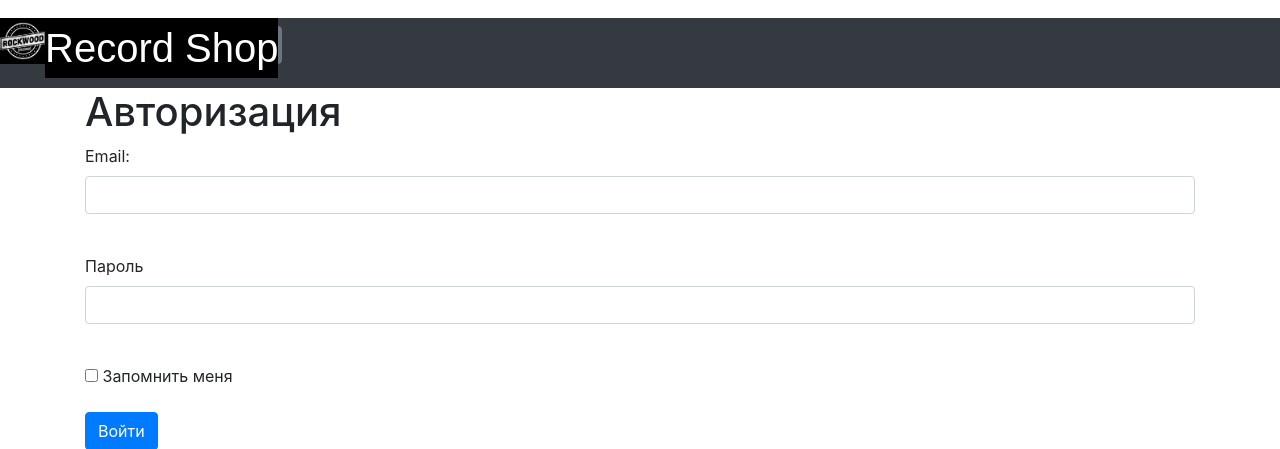
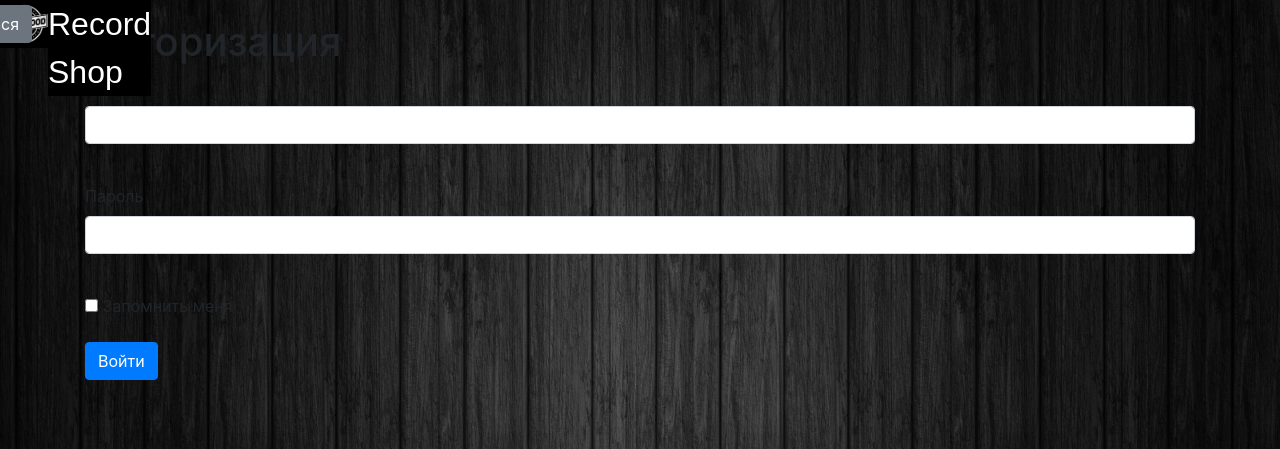
Before and after one commit to RiffLesss/record_shop, a Flask app: page /login in a window 1280 px wide. Shown: the top 449 px of the page. Run offline with Flask 2, Linux system fonts and the light colour scheme; parts of the project's set-up code (start-up, migrations or seed data) failed here and were passed over; some libraries are stand-ins or nearby versions.

Commit message:
New commit...again

```diff
--- a/Main.py
+++ b/Main.py
@@ -19,7 +19,7 @@ login_manager = LoginManager()
 login_manager.init_app(app)
 
 def main():
-    db_session.global_init("db/shop.db")
+    db_session.global_init("db/shops.db")
     #app.run()
     session = db_session.create_session()
 
@@ -32,13 +32,6 @@ def main():
         product_photo = session.query(Product_Photo)
         return render_template("index.html", products=products, users=users, product_photo=product_photo, carts=carts)
 
-    @app.route("/all_departments")
-    def index_dep():
-        session = db_session.create_session()
-        jobs = session.query(Jobs)
-        users = session.query(User)
-        departments = session.query(Departments)
-        return render_template("index_dep.html", jobs=jobs, users=users, departments=departments)
 
     @app.route('/register', methods=['GET', 'POST'])
     def reqister():
--- a/data/__all_models.py
+++ b/data/__all_models.py
@@ -1,3 +1,8 @@
 from . import users
+from . import product_photo
+from . import products
+from . import cart_product
+from . import carts
+from . import Musicians
 from . import LoginForm
 from . import RegisterForm
--- a/data/cart_product.py
+++ b/data/cart_product.py
@@ -5,7 +5,7 @@ from .db_session import SqlAlchemyBase
 
 
 class Cart_Product(SqlAlchemyBase, SerializerMixin):
-    __tablename__ = 'carts'
+    __tablename__ = 'cart_product'
 
     id = sqlalchemy.Column(sqlalchemy.Integer,
                            primary_key=True, autoincrement=True)
--- a/data/product_photo.py
+++ b/data/product_photo.py
@@ -5,7 +5,7 @@ from .db_session import SqlAlchemyBase
 
 
 class Product_Photo(SqlAlchemyBase, SerializerMixin):
-    __tablename__ = 'carts'
+    __tablename__ = 'product_photo'
 
     id = sqlalchemy.Column(sqlalchemy.Integer,
                            primary_key=True, autoincrement=True)
--- a/static/css/2.css
+++ b/static/css/2.css
@@ -1,7 +1,7 @@
 .hat_text
 {position: absolute;
-top: 0px; left: 45px;
-font-size: 40px;
+top: 0px; left: 48px;
+font-size: 32px;
 background-color: black}
 
 .hat_img
@@ -12,10 +12,14 @@ head
 background-size: 100%;
 background-color: black}
 
-.btn-secondary
-{top: 0px}
+.enter-buttons
+{position: absolute;
+right: 0px; top: 5px}
 
-.navbar
+.navbar-dark
+{background-color: black;
+position: absolute;
+top: 0px}
 
 body
 {background-image: url(../img/wood2.jpg);
--- a/templates/base.html
+++ b/templates/base.html
@@ -13,12 +13,12 @@
 <body>
 <header>
     <nav class="navbar navbar-dark bg-dark">
-        <img class="hat_img" height="46" width="46" align="top" src="../static/img/rockwood.jpg">
+        <img class="hat_img" height="48" width="48" align="top" src="../static/img/rockwood.jpg">
         <font class="hat_text" href="/" color="white" face="Arial">Record Shop</font>
         {% if current_user.is_authenticated %}
         <a class="navbar-brand" href="/logout">{{ current_user.name }} {{ current_user.surname }}</a>
         {% else %}
-    <p>
+        <p class="enter-buttons">
             <a class="btn btn-secondary" href="/register">Зарегистрироваться</a>
             <a class="btn btn-secondary" href="/login">Войти</a>
         </p>
```
Lines whose indentation alone changed are shown as unchanged.
